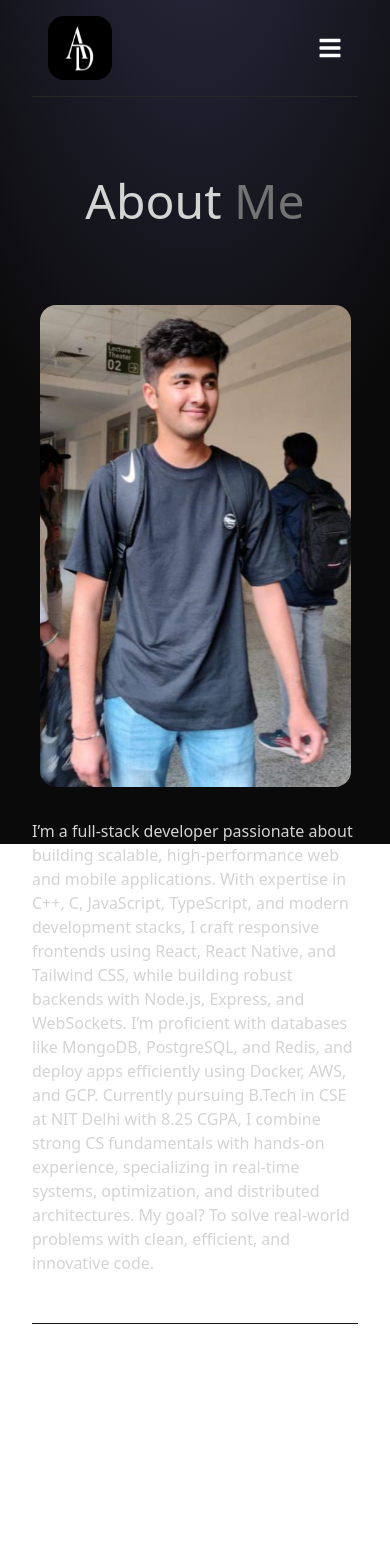
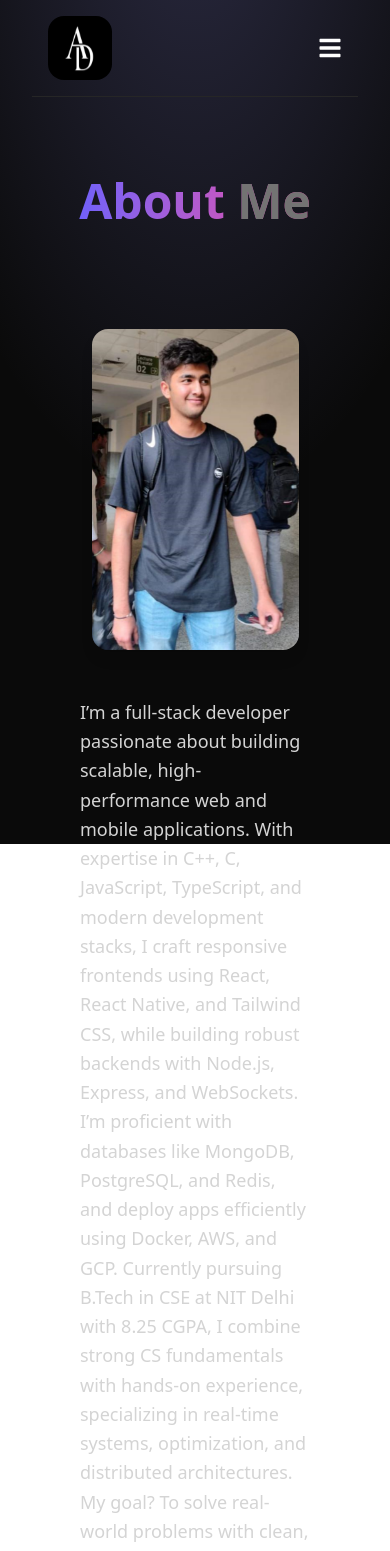
Before and after one commit to Aryamandev14/Portfolio, a React (Vite) app: page /about in a window 390 px wide. Shown: the top 1551 px of the page. Before the commit the page ends 1324 px from the top, so only its background shows below. Built offline with nearby package versions, Linux system fonts and the light colour scheme.

Commit message:
responsive done1

```diff
--- a/src/components/About.jsx
+++ b/src/components/About.jsx
@@ -1,38 +1,78 @@
-import React from 'react'
-import aboutImg from "../assets/about.png"
-import { ABOUT_TEXT } from '../constants'
-import { motion } from "framer-motion";
+import React from 'react';
+import aboutImg from '../assets/about.png';
+import { ABOUT_TEXT } from '../constants';
+import { motion } from 'framer-motion';
+
+const fadeVariant = (direction = "left", delay = 0) => {
+  const base = { opacity: 0 };
+  if (direction === "left") base.x = -100;
+  if (direction === "right") base.x = 100;
+  if (direction === "up") base.y = -100;
+  if (direction === "down") base.y = 100;
+
+  return {
+    hidden: base,
+    visible: {
+      opacity: 1,
+      x: 0,
+      y: 0,
+      transition: {
+        delay,
+        duration: 0.8,
+        ease: "easeOut",
+      },
+    },
+  };
+};
 
 const About = () => {
   return (
-    <div className='border-b border-neutral-900 pb-4 '>
-        <h2 className='my-20 text-center text-5xl'>About
-        <span className='text-neutral-500'> Me</span>
-        </h2>
-        <div className='flex flex-wrap '>
-            <motion.div
-            initial={{ x: -100, opacity: 0 }}
-            whileInView={{ x: 0, opacity: 1 }}
-            transition={{ duration: 1}}
-            className='w-full lg:w-1/2 lg:p-10'>
-            <div className='flex items-center justify-center'>
-                <img className='rounded-2xl' src={aboutImg} alt="about" />
-            </div>
+    <div className="border-b border-neutral-900 pb-16 px-6">
+      <motion.h2
+        variants={fadeVariant("up")}
+        initial="hidden"
+        whileInView="visible"
+        viewport={{ once: true }}
+        className="my-20 text-center text-5xl font-bold bg-gradient-to-r from-indigo-500 to-pink-500 bg-clip-text text-transparent"
+      >
+        About <span className="text-neutral-500">Me</span>
+      </motion.h2>
 
-            </motion.div>
-            <motion.div
-             initial={{ x: 100, opacity: 0 }}
-             whileInView={{ x: 0, opacity: 1 }}
-             transition={{ duration: 1}}
-            className='w-full lg:w-1/2 '>
-    <div className='flex justify-center  lg:justify-start'  >
-        <p className='my-2 max-w-xl py-6'>{ABOUT_TEXT}</p>
+      <div className="flex flex-wrap items-center">
+        {/* Image Section */}
+        <motion.div
+          variants={fadeVariant("left")}
+          initial="hidden"
+          whileInView="visible"
+          viewport={{ once: true }}
+          className="w-full lg:w-1/2 p-6"
+        >
+          <div className="flex items-center justify-center">
+            <img
+              src={aboutImg}
+              alt="About"
+              className="rounded-2xl shadow-lg max-w-[90%] lg:max-w-md"
+            />
+          </div>
+        </motion.div>
+
+        {/* Text Section */}
+        <motion.div
+          variants={fadeVariant("right")}
+          initial="hidden"
+          whileInView="visible"
+          viewport={{ once: true }}
+          className="w-full lg:w-1/2 p-6"
+        >
+          <div className="flex justify-center lg:justify-start">
+            <p className="text-lg leading-relaxed text-neutral-300 max-w-xl">
+              {ABOUT_TEXT}
+            </p>
+          </div>
+        </motion.div>
+      </div>
     </div>
-        </motion.div>
-        </div>
+  );
+};
 
-    </div>
-  )
-}
-
-export default About
+export default About;
--- a/src/components/Contact.jsx
+++ b/src/components/Contact.jsx
@@ -1,44 +1,63 @@
-import { CONTACT } from "../constants"
+import { CONTACT } from "../constants";
 import { motion } from "framer-motion";
 
+const fadeUp = (delay = 0) => ({
+  hidden: { opacity: 0, y: 30 },
+  visible: {
+    opacity: 1,
+    y: 0,
+    transition: { delay, duration: 0.6, ease: "easeOut" },
+  },
+});
 
 const Contact = () => {
   return (
-      <div className="max-w-lg mx-auto px-6 py-12 text-center">
+    <div className="max-w-xl mx-auto px-6 py-16 text-center">
       <motion.h2
-         whileInView={{opacity:1,y:0}}
-         initial={{opacity:0,y:-100}}
-         transition={{duration:0.5}}
-        className="text-5xl font-semibold mb-6">Get In Touch</motion.h2>
+        variants={fadeUp(0)}
+        initial="hidden"
+        whileInView="visible"
+        viewport={{ once: true }}
+        className="text-5xl lg:text-6xl font-bold mb-6 bg-gradient-to-r from-blue-500 to-purple-600 bg-clip-text text-transparent"
+      >
+        Get In Touch
+      </motion.h2>
 
       <motion.p
-         whileInView={{opacity:1,x:0}}
-         initial={{opacity:0,x:-100}}
-         transition={{duration:1.5}}
-        className="text-lg text-gray-700 mb-4">{CONTACT.address}</motion.p>
+  variants={fadeUp(0.2)}
+  initial="hidden"
+  whileInView="visible"
+  viewport={{ once: true }}
+  className="text-lg text-gray-600 dark:text-gray-300 mb-8 leading-relaxed"
+>
+  {`📍 ${CONTACT.address}`}
+</motion.p>
 
-        <div className="flex flex-col items-center gap-4">
+      <div className="flex flex-col items-center gap-5">
         <motion.a
-           whileInView={{opacity:1,x:0}}
-           initial={{opacity:0,x:100}}
-           transition={{duration:0.5}}
+          variants={fadeUp(0.4)}
+          initial="hidden"
+          whileInView="visible"
+          viewport={{ once: true }}
           href={`tel:${CONTACT.phoneNo}`}
-            className="text-lg text-blue-600 hover:text-blue-800 border-b border-neutral-500 hover:border-neutral-700 transition duration-300"
+          className="text-xl font-medium text-blue-600 hover:text-blue-800 underline-offset-4 hover:underline transition duration-300"
         >
-            {CONTACT.phoneNo}
+          📞 {CONTACT.phoneNo}
         </motion.a>
 
         <motion.a
-
+          variants={fadeUp(0.6)}
+          initial="hidden"
+          whileInView="visible"
+          viewport={{ once: true }}
           href={`mailto:${CONTACT.email}`}
-            className="text-lg text-blue-600 hover:text-blue-800 border-b border-neutral-500 hover:border-neutral-700 transition duration-300"
+          className="text-xl font-medium text-blue-600 hover:text-blue-800 underline-offset-4 hover:underline transition duration-300"
         >
-            {CONTACT.email}
+          📧 {CONTACT.email}
         </motion.a>
       </div>
     </div>
   );
 };
 
-
-export default Contact
+export default Contact;
--- a/src/components/Experience.jsx
+++ b/src/components/Experience.jsx
@@ -1,40 +1,67 @@
-import React from 'react'
-import { EXPERIENCES } from '../constants'
-import { motion } from "framer-motion";
+import React from 'react';
+import { EXPERIENCES } from '../constants';
+import { motion } from 'framer-motion';
+
+const fadeVariant = (direction = "up", delay = 0) => {
+  const base = { opacity: 0 };
+  if (direction === "up") base.y = 100;
+  if (direction === "down") base.y = -100;
+  if (direction === "left") base.x = -100;
+  if (direction === "right") base.x = 100;
+
+  return {
+    hidden: base,
+    visible: {
+      opacity: 1,
+      x: 0,
+      y: 0,
+      transition: {
+        delay,
+        duration: 0.8,
+        ease: "easeOut"
+      }
+    }
+  };
+};
 
 const Experience = () => {
   return (
-    <div className='border-b border-neutral-900 pb-4'>
+    <div className='border-b border-neutral-900 pb-16'>
       <motion.h2
-        whileInView={{opacity:1,y:0}}
-        initial={{opacity:0,y:-100}}
-        transition={{duration:1.5}}
-        className='my-20 text-center text-5xl'
+        variants={fadeVariant("up")}
+        initial="hidden"
+        whileInView="visible"
+        viewport={{ once: true }}
+        className='my-20 text-center text-5xl font-bold bg-gradient-to-r from-blue-500 to-purple-600 text-transparent bg-clip-text'
       >
         Experience
       </motion.h2>
 
       <div>
         {EXPERIENCES.map((experience, index) => (
-          <div key={index} className='mb-8 flex flex-wrap lg:justify-center'>
+          <div key={index} className='mb-12 flex flex-wrap lg:justify-center'>
             <motion.div
-              whileInView={{opacity:1,x:0}}
-              initial={{opacity:0,x:-100}}
-              transition={{duration:1.5}}
+              variants={fadeVariant("left", 0.2)}
+              initial="hidden"
+              whileInView="visible"
+              viewport={{ once: true }}
               className='w-full lg:w-1/4'
             >
               <p className='mb-2 text-sm text-neutral-400'>{experience.year}</p>
             </motion.div>
 
             <motion.div
-              whileInView={{opacity:1,x:0}}
-              initial={{opacity:0,x:100}}
-              transition={{duration:1.5}}
+              variants={fadeVariant("right", 0.2)}
+              initial="hidden"
+              whileInView="visible"
+              viewport={{ once: true }}
               className='w-full max-w-xl lg:w-3/4'
             >
-              <h6 className='mb-2 font-semibold text-xl'>
-                {experience.role} -
-                <span className='text-2xl text-purple-100'> {experience.company}</span>
+              <h6 className='mb-2 font-semibold text-xl text-white'>
+                {experience.role} –
+                <span className='text-2xl text-purple-100'>
+                  {experience.company.includes("NIT Delhi") ? " 📍" : " 🏢"} {experience.company}
+                </span>
               </h6>
 
               {Array.isArray(experience.description) ? (
@@ -47,14 +74,16 @@ const Experience = () => {
                 <p className='mb-4 text-neutral-400'>{experience.description}</p>
               )}
 
+              <div className="flex flex-wrap gap-2 mt-2">
                 {experience.technologies.map((tech, techIndex) => (
                   <span
                     key={techIndex}
-                  className='mr-2 mt-4 inline-block rounded bg-neutral-900 px-2 py-1 text-sm font-md text-purple-800'
+                    className='rounded bg-purple-950 px-3 py-1 text-sm font-medium text-purple-200 shadow-sm'
                   >
                     {tech}
                   </span>
                 ))}
+              </div>
             </motion.div>
           </div>
         ))}
```
Lines whose indentation alone changed are shown as unchanged.
